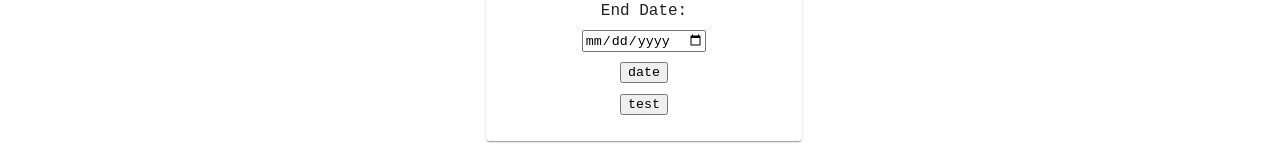
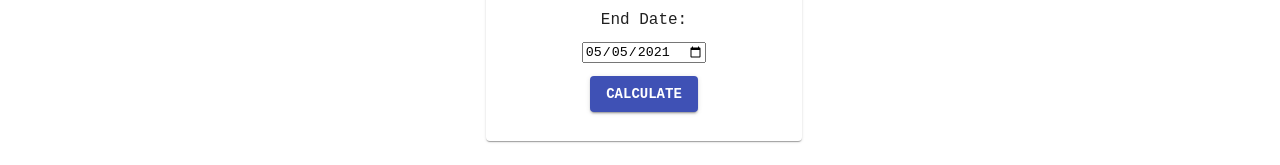
Before and after one commit to msymbolEJA/frontend-textile, a React (Create React App) app: page / in a window 1280 px wide. Shown: the part 602-767 px from the top of the page. Built offline with nearby package versions, Linux system fonts and the light colour scheme; no server answers; sample sign-in values are in the browser's storage.

Commit message:
feat: add today and one month ago date

```diff
--- a/src/components/dashboard/CostGetter.js
+++ b/src/components/dashboard/CostGetter.js
@@ -1,8 +1,9 @@
-import React, { useRef } from "react";
+import React, { useRef, useEffect } from "react";
 import { makeStyles } from "@material-ui/core/styles";
 import Paper from "@material-ui/core/Paper";
 import { getData } from "../../helper/PostData";
 import BorderColorIcon from "@material-ui/icons/BorderColor";
+import Button from "@material-ui/core/Button";
 import moment from "moment";
 
 const BASE_URL = process.env.REACT_APP_BASE_URL;
@@ -48,9 +49,12 @@ const CostGetter = () => {
     });
   };
 
-  const test = () => {
-    endDateRef.current.value = "2020-10-10";
-  };
+  useEffect(() => {
+    endDateRef.current.value = moment().format("YYYY-MM-DD");
+    beginnerDateRef.current.value = moment()
+      .subtract(1, "months")
+      .format("YYYY-MM-DD");
+  }, []);
 
   return (
     <Paper className={classes.paper} style={{}}>
@@ -64,8 +68,9 @@ const CostGetter = () => {
       <input ref={beginnerDateRef} type="date" id="birthday" name="birthday" />
       <label htmlFor="endDate">End Date:</label>
       <input ref={endDateRef} type="date" id="birthday" name="birthday" />
-      <button onClick={getDate}>date</button>
-      <button onClick={test}>test</button>
+      <Button variant="contained" color="primary" onClick={getDate}>
+        Calculate
+      </Button>
     </Paper>
   );
 };
```
